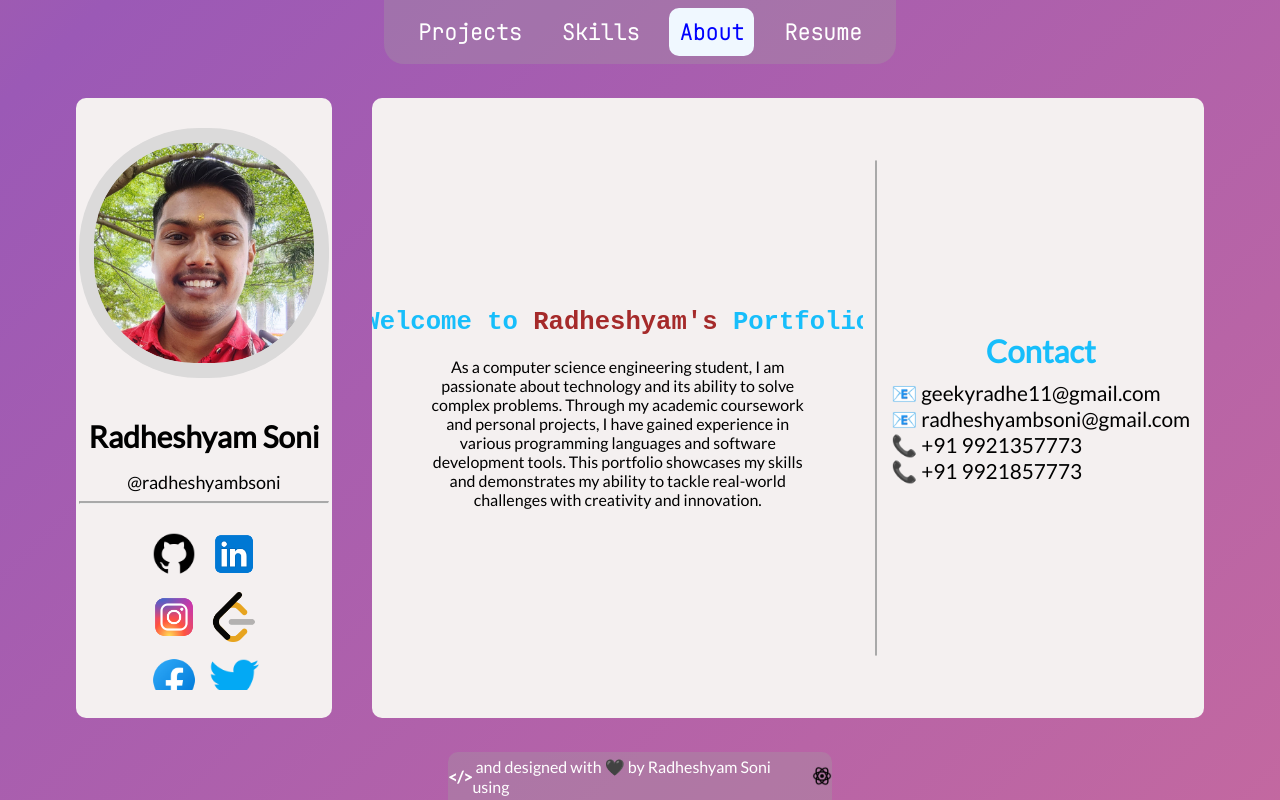
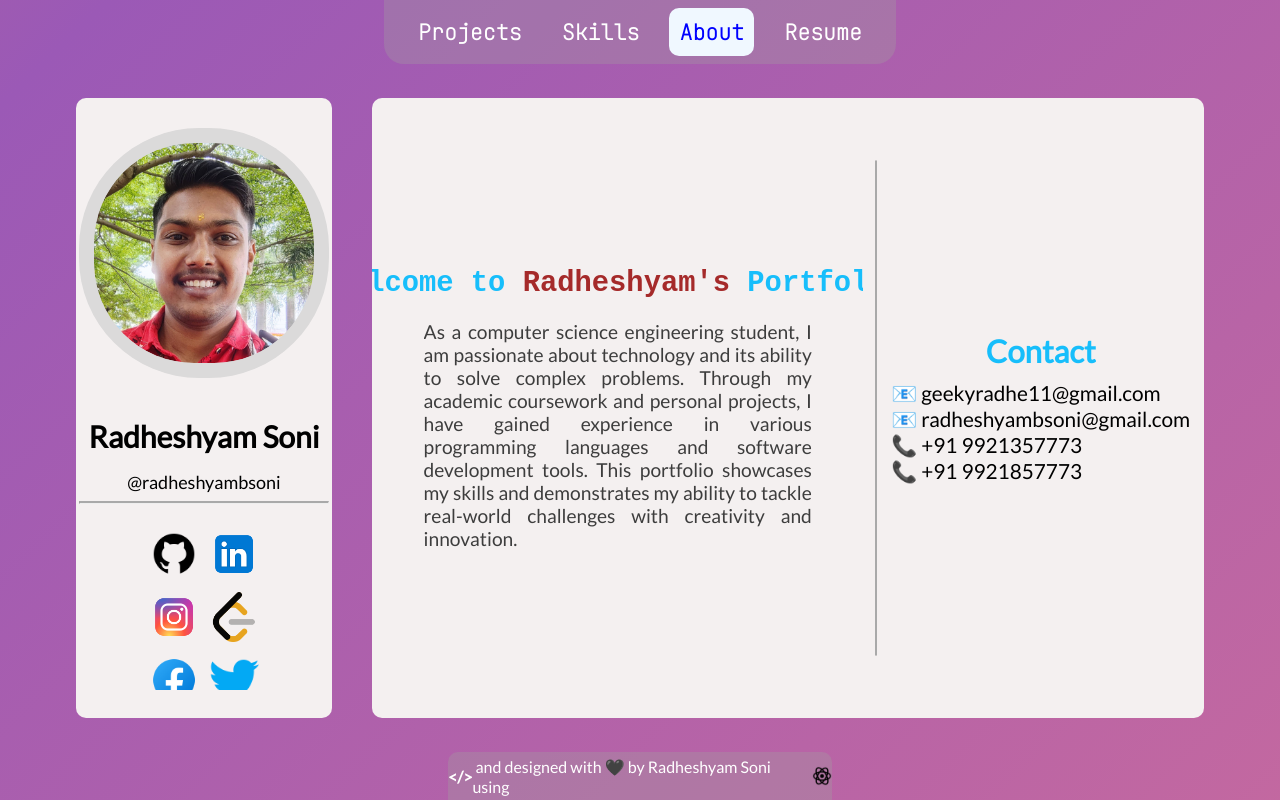
Before and after one commit to radheshyambsoni/New-Portfolio, a React (Create React App) app: page / in a window 1280 px wide. Built offline with nearby package versions, Linux system fonts and the light colour scheme.

Commit message:
Updated :construction: about & skills section

```diff
--- a/src/components/views/About.css
+++ b/src/components/views/About.css
@@ -28,11 +28,14 @@
     display: flex;
     align-items: center;
     justify-content: center;
+    text-align: justify;
     margin: 10px;
+    color: rgb(61, 61, 61);
+    font-size: 1.2rem;
 }
 
 .about .userinfo .my-heading-typing {
-    font-size: 1.6rem;
+    font-size: 1.8rem;
     color: #17befb;
 }
 
--- a/src/components/views/Skills.css
+++ b/src/components/views/Skills.css
@@ -94,4 +94,5 @@ hr{
     background-color: rgb(219, 210, 198);
     margin: 10px;
     border-radius: 40px;
+    font-weight: 800;
 }
```
